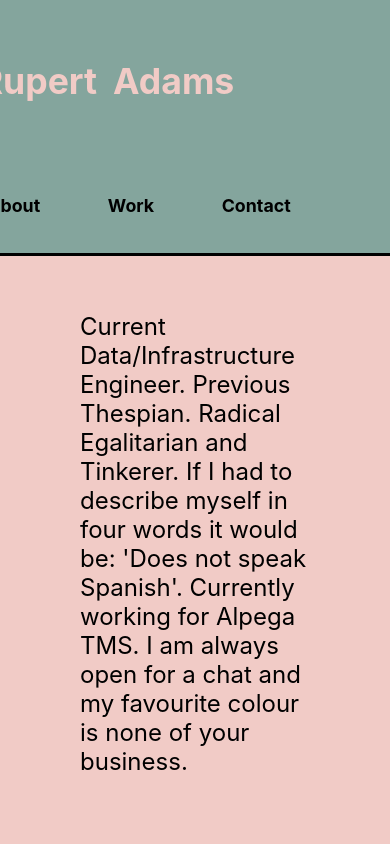
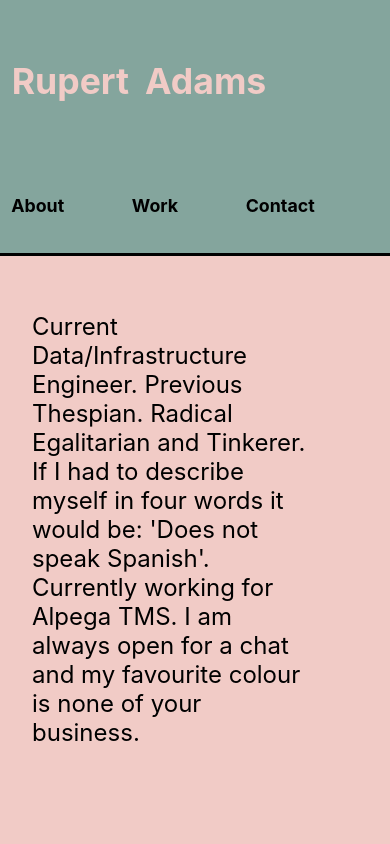
Before and after one commit to rupert-adams/rupert_adams_io_v2, a React (Create React App) app: page / in a window 390 px wide. Shown: the top 844 px of the page. Built offline with nearby package versions, Linux system fonts and the light colour scheme.

Commit message:
attempted fix for mobile-site

```diff
--- a/src/App.css
+++ b/src/App.css
@@ -182,7 +182,7 @@
 
   .App-header-name {
     color: #f1cbc6;
-    margin-left: -11rem;
+    margin-left: -7rem;
     display: flex;
     flex-direction: row;
     justify-content: space-between;
@@ -198,7 +198,7 @@
   }
 
   .App-header-nav {
-    margin-left: -5rem;
+    margin-left: -2rem;
   }
 
   /* About page */
@@ -206,12 +206,13 @@
     display: flex;
     flex-direction: row;
     text-align: left;
-    padding-bottom: 7rem;
+    padding-bottom: 9rem;
   }
 
   .App-bio-text {
     color: #000000;
-    padding: 5rem;
+    padding-top: 5rem;
+    padding-left: 2rem;
     margin-top: -1.5rem;
     font-size: 1.5rem;
 
@@ -223,7 +224,7 @@
 
     /* Work page */
   .App-work-block {
-      margin-bottom: 10rem;
+    margin-bottom: 12rem;
   }
 
   .App-work-h1 {
@@ -249,7 +250,6 @@
     flex-direction: column;
     text-align: left;
     margin-right: 2rem;
-    margin-top: -rem;
   }
 
   .App-contact-links {
@@ -269,7 +269,7 @@
 
   .Link-text-big {
     font-size: 5rem;
-    margin-left: 4rem;
+    margin-left: 2rem;
     margin-bottom: -3.2rem;
   }
 
@@ -277,7 +277,7 @@
     color: #000000;
     font-size: 1.6rem;
     margin-top: 2rem;
-    margin-left: 4.7rem;
+    margin-left: 2.7rem;
     margin-bottom: -1rem;
     font-weight: bold;
   }
```
Lines whose indentation alone changed are shown as unchanged.
